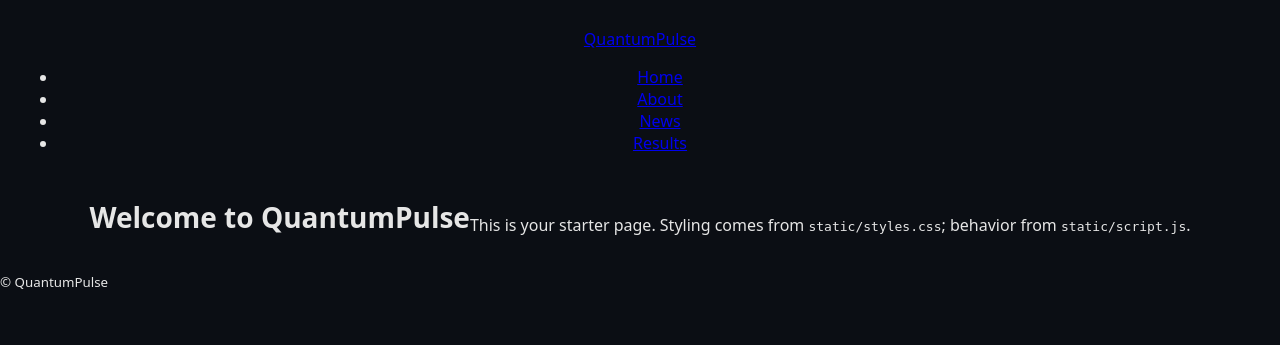
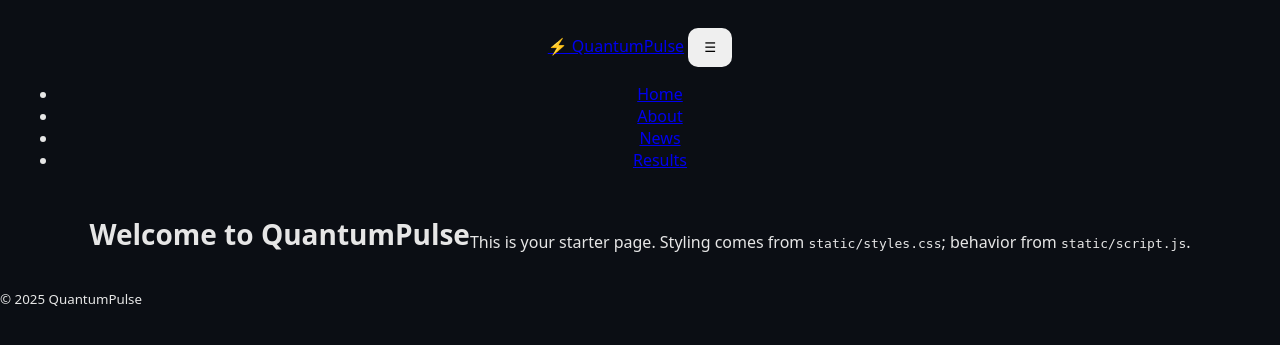
Before and after one commit to just-one-line/quantumpulse, a Flask app: page / in a window 1280 px wide. Shown: the top 345 px of the page. Run offline with Flask 3, Linux system fonts and the light colour scheme.

Commit message:
Update base.html

```diff
--- a/templates/base.html
+++ b/templates/base.html
@@ -2,18 +2,20 @@
 <html lang="en">
 <head>
   <meta charset="utf-8" />
-  <meta name="viewport" content="width=device-width, initial-scale=1" />
+  <meta name="viewport" content="width=device-width,initial-scale=1" />
   <title>{% block title %}QuantumPulse{% endblock %}</title>
 
-  <!-- Site-wide CSS -->
+  <!-- Global styles -->
   <link rel="stylesheet" href="{{ url_for('static', filename='styles.css') }}">
 
+  <!-- Per‑page head hooks (optional) -->
   {% block extra_head %}{% endblock %}
 </head>
 <body>
   <header class="site-header">
     <nav class="nav">
-      <a href="{{ url_for('home') }}" class="logo">QuantumPulse</a>
+      <a class="logo" href="{{ url_for('home') }}">⚡ QuantumPulse</a>
+      <button class="nav-toggle" aria-label="Toggle menu" onclick="document.body.classList.toggle('open-nav')">☰</button>
       <ul class="nav-links">
         <li><a href="{{ url_for('home') }}">Home</a></li>
         <li><a href="{{ url_for('about') }}">About</a></li>
@@ -28,11 +30,13 @@
   </main>
 
   <footer class="site-footer">
-    <small>&copy; {{  (now() if false)  }} QuantumPulse</small>
+    <small>© {{ 2025 }} QuantumPulse</small>
   </footer>
 
-  <!-- Site-wide JS -->
+  <!-- Global scripts -->
   <script src="{{ url_for('static', filename='script.js') }}" defer></script>
+
+  <!-- Per‑page script hooks (optional) -->
   {% block extra_scripts %}{% endblock %}
 </body>
 </html>
```
